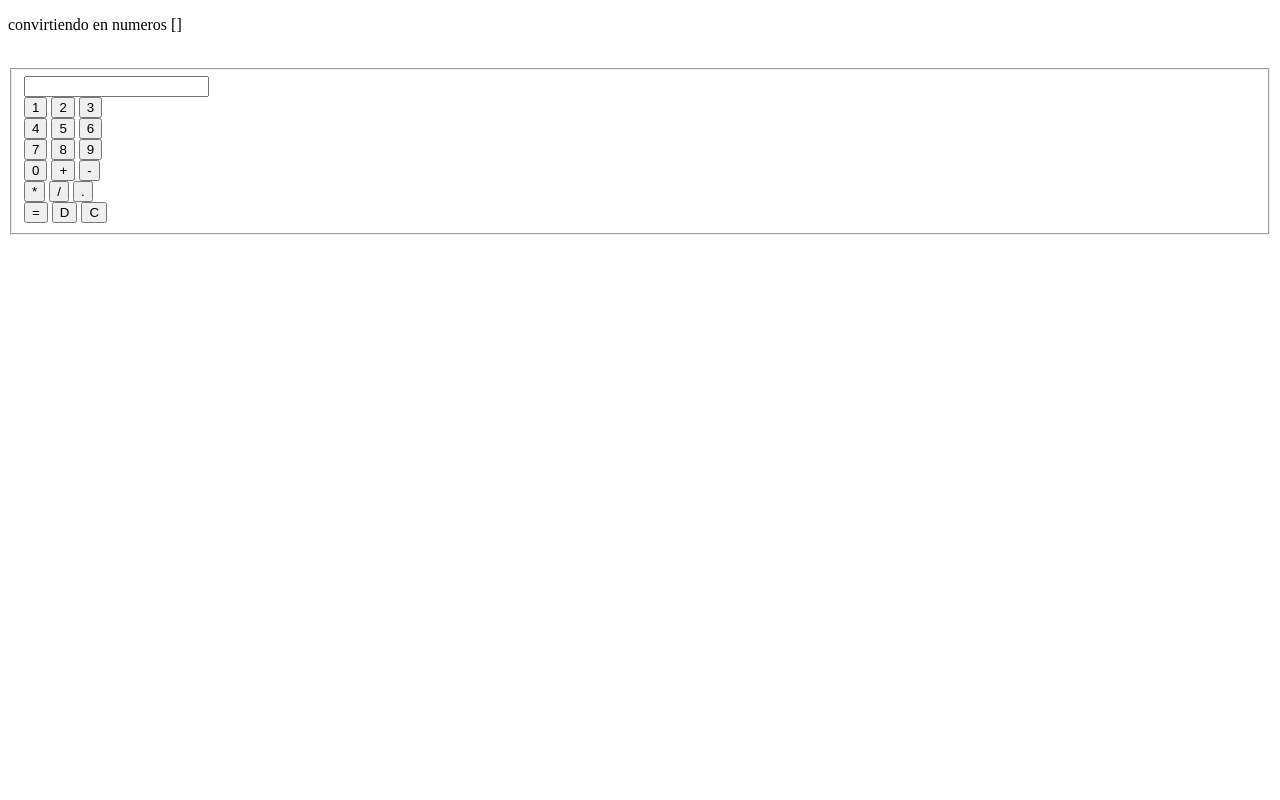
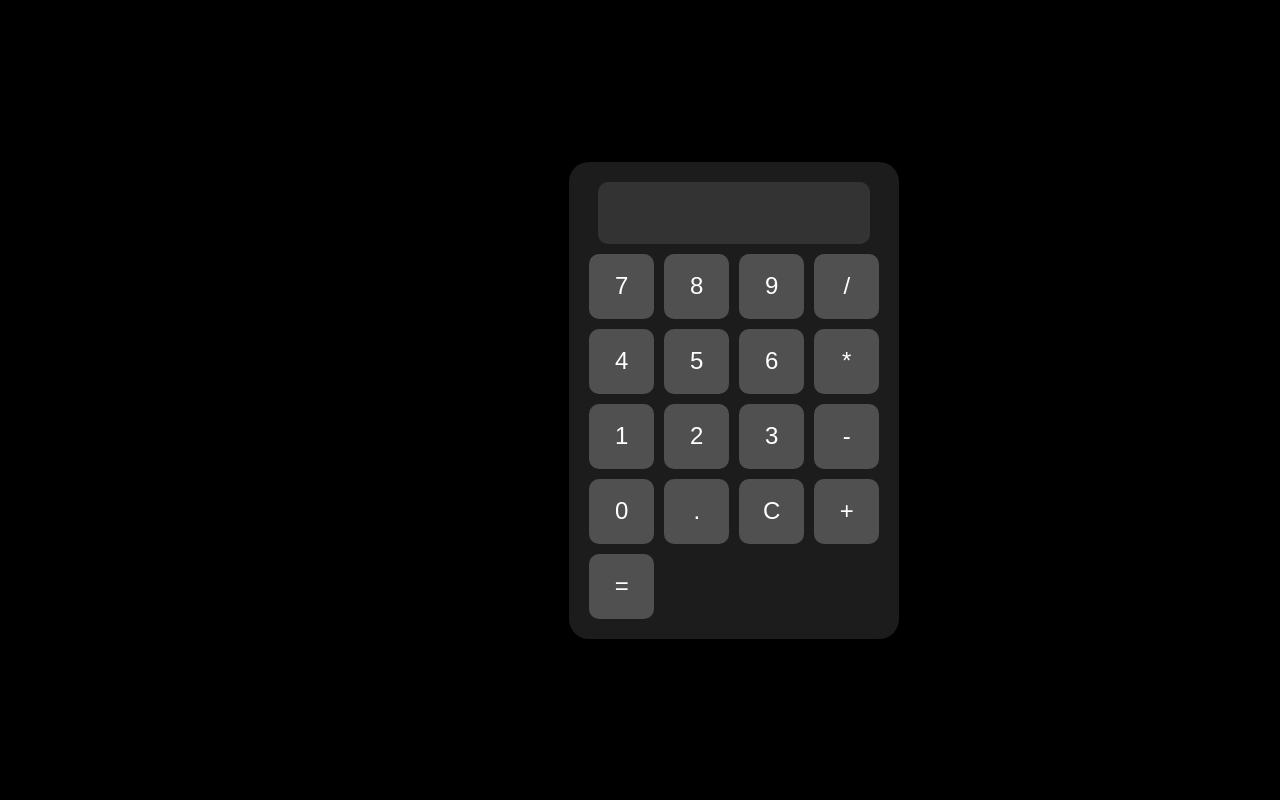
Before and after one commit to leonamos/semna-12, a Flask app: page /calculadora in a window 1280 px wide. Run offline with Flask 3, Linux system fonts and the light colour scheme.

Commit message:
termiando

```diff
--- a/static/styles.css
+++ b/static/styles.css
@@ -0,0 +1,81 @@
+body {
+    background-color: #000;
+    display: flex;
+    justify-content: center;
+    align-items: center;
+    height: 100vh;
+    margin: 0;
+    font-family: Arial, sans-serif;
+}
+
+fieldset {
+    border: none;
+    padding: 20px;
+    background: #1c1c1c;
+    border-radius: 20px;
+    box-shadow: 0 0 20px rgba(0,0,0,0.5);
+}
+
+form {
+    display: flex;
+    flex-direction: column;
+    align-items: center;
+}
+
+input[type="text"] {
+    width: 260px;
+    height: 60px;
+    font-size: 2rem;
+    text-align: right;
+    margin-bottom: 10px;
+    border: none;
+    border-radius: 10px;
+    background: #333;
+    color: white;
+    padding-right: 10px;
+}
+
+/* Ajustar el contenedor de los botones */
+.botones {
+    display: grid;
+    grid-template-columns: repeat(4, 65px); /* 4 columnas */
+    grid-gap: 10px; /* Espaciado entre botones */
+    justify-content: center;
+}
+
+/* Estilo para los botones */
+input[type="button"], input[type="submit"] {
+    width: 65px;
+    height: 65px;
+    font-size: 1.5rem;
+    border: none;
+    border-radius: 10px; /* Cambiar a bordes redondeados */
+    background: #505050;
+    color: white;
+    cursor: pointer;
+    transition: background 0.3s;
+}
+
+input[type="button"]:hover, input[type="submit"]:hover {
+    background: #666;
+}
+
+/* Botones de operadores */
+.operador {
+    background: #ff9500;
+    color: white;
+}
+
+/* Botones de control (C, etc.) */
+.control {
+    background: #a5a5a5;
+    color: black;
+}
+
+/* Botón de igual */
+.igual {
+    grid-column: span 4; /* Ocupa toda la fila */
+    background: #28a745;
+    color: white;
+    font-size: 1.8rem;
+}
--- a/templates/calculadora.html
+++ b/templates/calculadora.html
@@ -13,25 +13,26 @@
     <p> convirtiendo en numeros {{transformar}}</p><br>
     <fieldset>
         <form action="{{url_for('calculadora')}}" method="POST">
-            <input type="text" name="pantalla" onclick="inicio()" readonly><br>
-            <input type="button" name="num1" value="1" onclick="agregar('1') ">
-            <input type="button" name="num1" value="2" onclick="agregar('2') ">
-            <input type="button" name="num1" value="3" onclick="agregar('3') "><br>
-            <input type="button" name="num1" value="4" onclick="agregar('4') ">
-            <input type="button" name="num1" value="5" onclick="agregar('5') ">
-            <input type="button" name="num1" value="6" onclick="agregar('6') "><br>
-            <input type="button" name="num1" value="7" onclick="agregar('7') ">
-            <input type="button" name="num1" value="8" onclick="agregar('8') ">
-            <input type="button" name="num1" value="9" onclick="agregar('9')"> <br>
-            <input type="button" name="num1" value="0" onclick="agregar('0')">
-            <input type="button" name="suma" value="+" onclick="agregar('+')">
-            <input type="button" name="resta" value="-" onclick="agregar('-')"><br>
-            <input type="button" name="multiplicacion" value="*" onclick="agregar('*')">
-            <input type="button" name="division" value="/" onclick="agregar('/')">
-            <input type="button" name="punto" value="." onclick="agregar('.')"><br>
-            <input type="submit" name="igual" value="="  >
-            <input type="button" name="delete" value="D" onclick="retroceder('D')">
-            <input type="button" name="borrar" value="C" onclick="limpiar('C')"><br>
+            <input type="text" name="pantalla" id="pantalla" readonly>
+            <div class="botones">
+                <input type="button" value="7" onclick="agregar('7')">
+                <input type="button" value="8" onclick="agregar('8')">
+                <input type="button" value="9" onclick="agregar('9')">
+                <input type="button" value="/" onclick="agregar('/')">
+                <input type="button" value="4" onclick="agregar('4')">
+                <input type="button" value="5" onclick="agregar('5')">
+                <input type="button" value="6" onclick="agregar('6')">
+                <input type="button" value="*" onclick="agregar('*')">
+                <input type="button" value="1" onclick="agregar('1')">
+                <input type="button" value="2" onclick="agregar('2')">
+                <input type="button" value="3" onclick="agregar('3')">
+                <input type="button" value="-" onclick="agregar('-')">
+                <input type="button" value="0" onclick="agregar('0')">
+                <input type="button" value="." onclick="agregar('.')">
+                <input type="button" value="C" onclick="limpiar()">
+                <input type="button" value="+" onclick="agregar('+')">
+                <input type="submit" value="=" onclick="calcular(); return false;">
+            </div>
         </form>
     </fieldset>
     <script src="{{url_for('static', filename='js/pantalla.js')}}"></script>
```
Also changed, not shown: static/js/pantalla.js (+13 -22 lines).
